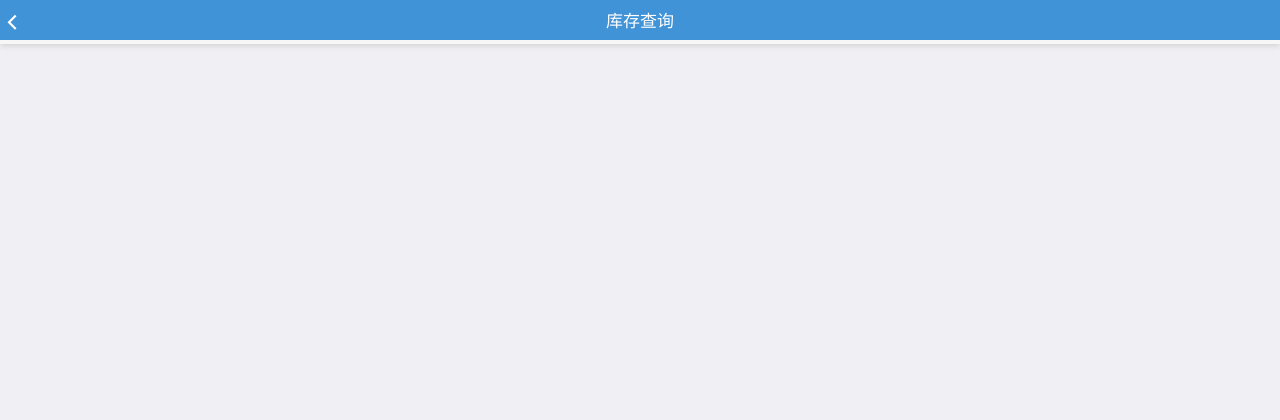
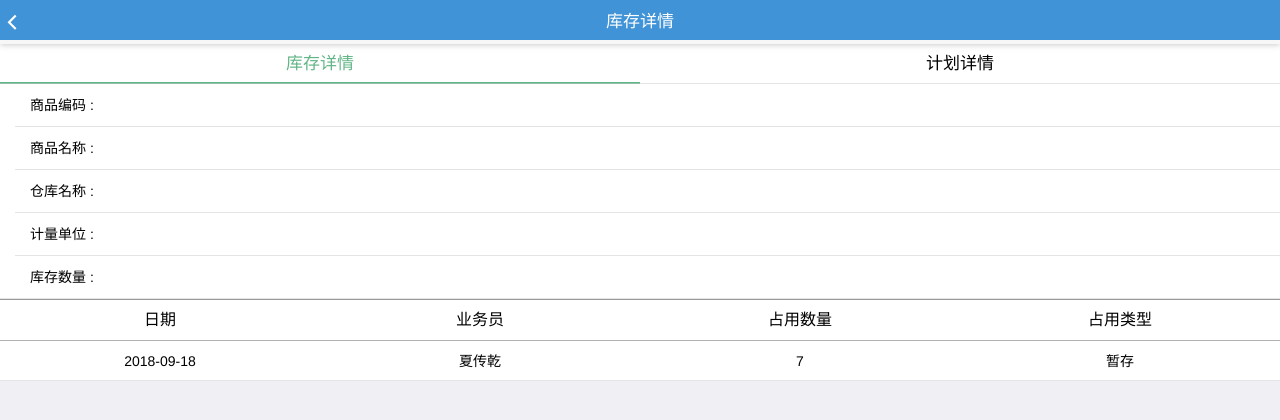
Before and after one commit to laoxue6699/ssm, a Vue app: page /#/stokedetail in a window 1280 px wide. Shown: the top 420 px of the page. Built offline with nearby package versions, Linux system fonts and the light colour scheme.

Commit message:
库存详情静态页面制作完成，商品详情数据展示成功！

```diff
--- a/src/pages/stoke/list_stoke.vue
+++ b/src/pages/stoke/list_stoke.vue
@@ -6,7 +6,7 @@
             <div class="mui-col-xs-10">
               <h4 class="mui-ellipsis">{{item.goods_name}}</h4>
             </div>
-            <div class='mui-row'>
+            <div @click="goto(item)" class='mui-row'>
               <div class="mui-col-xs-10">
                 <ul>
                   <li>商品编码：{{item.goods_code}}</li>
@@ -34,6 +34,11 @@
       return {
         companyname: this.$store.state.userinfo.companyName,
         goodslist: []
+      }
+    },
+    methods: {
+      goto(item) {
+        this.$router.push({name :'stokedetail',params : item})
       }
     },
   created () {
--- a/src/pages/stoke/stokedetail.vue
+++ b/src/pages/stoke/stokedetail.vue
@@ -1,22 +1,148 @@
+
 <template>
-    <div ip="app">
-        <header class="mui-bar mui-bar-nav ">
+    <div id="app">
+        <header class="mui-bar mui-bar-nav">
             <div class="title">
                 <a class="mui-action-back mui-icon mui-icon-left-nav mui-pull-left"></a>
-		        <h1 class="mui-title">库存查询</h1>
+		        <h1 class="mui-title">库存详情</h1>
             </div>
         </header>
+		<div class="mui-content">
+            <div class="mui-row">
+                <div @click="changebb" class="mui-col-xs-6" :class={bb:isbb,tc:istc}>库存详情</div>
+                <div @click="changebb" class="mui-col-xs-6" :class={bb:!isbb,tc:!istc}>计划详情</div>
+            </div>
+            <div v-if="isshow">
+                <ul  class="mui-table-view">
+				 <li class="mui-table-view-cell">商品编码 : {{this.$route.params.goods_code}}</li>
+		         <li class="mui-table-view-cell">商品名称 : {{this.$route.params.goods_name}}</li>
+		         <li class="mui-table-view-cell">仓库名称 : {{this.$route.params.goods_warehouse}}</li>
+                 <li class="mui-table-view-cell">计量单位 : {{this.$route.params.goods_unit}}</li>
+                 <li class="mui-table-view-cell">库存数量 : {{this.$route.params.goods_num}}</li>
+			    </ul>
+                <div class="mui-row bt">
+                    <div class="mui-col-xs-3 ">日期</div>
+                    <div class="mui-col-xs-3 ">业务员</div>
+                    <div class="mui-col-xs-3 ">占用数量</div>
+                    <div class="mui-col-xs-3 ">占用类型</div>
+                </div>
+                <ul  class="mui-table-view">
+				 <li class="">
+                    <div class="mui-row">
+                        <span class="mui-col-xs-3">2018-09-18</span>
+                        <span class="mui-col-xs-3">夏传乾</span>
+                        <span class="mui-col-xs-3">7</span>
+                        <span class="mui-col-xs-3">暂存</span>
+                    </div>
+
+                </li>
+
+			    </ul>
+            </div>
+			<div v-if="!isshow">
+                <ul  class="mui-table-view">
+				 <li class="mui-table-view-cell">大区名称 1</li>
+                 <li class="mui-table-view-cell">商品编码 2</li>
+		         <li class="mui-table-view-cell">商品名称 3</li>
+		         <li class="mui-table-view-cell">仓库名称 4</li>
+                 <li class="mui-table-view-cell">计量单位 5</li>
+                 <li class="mui-table-view-cell">计划总量 6</li>
+                 <li class="mui-table-view-cell">可用计划 7</li>
+			    </ul>
+                <div class="mui-row bt">
+                    <div class="mui-col-xs-4 ">申报日期</div>
+                    <div class="mui-col-xs-4 ">申报人</div>
+                    <div class="mui-col-xs-4 ">计划数量</div>
+                </div>
+                <ul  class="mui-table-view">
+				 <li class="">
+                    <div class="mui-row">
+                        <span class="mui-col-xs-4">2018-01-01</span>
+                        <span class="mui-col-xs-4">许帮琼</span>
+                        <span class="mui-col-xs-4">7000</span>
+
+                    </div>
+                </li>
+                <li class="">
+                    <div class="mui-row">
+                        <span class="mui-col-xs-4">2018-01-01</span>
+                        <span class="mui-col-xs-4">许帮琼</span>
+                        <span class="mui-col-xs-4">7000</span>
+
+                    </div>
+                </li>
+                <li class="">
+                    <div class="mui-row">
+                        <span class="mui-col-xs-4">2018-01-01</span>
+                        <span class="mui-col-xs-4">许帮琼</span>
+                        <span class="mui-col-xs-4">8000</span>
+
+                    </div>
+                </li>
+                <li class="">
+                    <div class="mui-row">
+                        <span class="mui-col-xs-4">2018-01-01</span>
+                        <span class="mui-col-xs-4">许帮琼</span>
+                        <span class="mui-col-xs-4">9000</span>
+
+                    </div>
+                </li>
+
+			    </ul>
+			</div>
+		</div>
     </div>
 </template>
 
 <script>
     export default {
-
+        created () {
+            //请求产品占用信息API接口
+            //请求产品计划申报信息接口
+        },
+        data() {
+            return {
+                isbb : true,
+                isshow : true,
+                istc :true
+            }
+        },
+        methods: {
+            changebb() {
+                this.isbb = !this.isbb
+                this.isshow = !this.isshow
+                this.istc = !this.istc
+            }
+        },
     }
 </script>
 
 <style scoped>
-    .title {
+.mui-table-view-cell {
+    padding-left: 30px;
+    font-size: 14px;
+}
+span {font-size: 14px;}
+.mui-col-xs-6,.mui-col-xs-3,.mui-col-xs-4{
+    background-color: #fff;
+    height: 40px;
+    line-height: 40px;
+    text-align: center;
+    padding-left:0;
+    padding-right: 0;
+}
+.bt {
+    font-size: 16px;
+    border-top: 1px solid #999;
+    border-bottom: 1px solid #999;
+}
+.bb {
+    border-bottom:2px solid #62b587;
+}
+.tc {
+    color: #62b587;
+}
+ .title {
     height: 40px;
     line-height: 40px;
     background-color: #4093d6;
```
